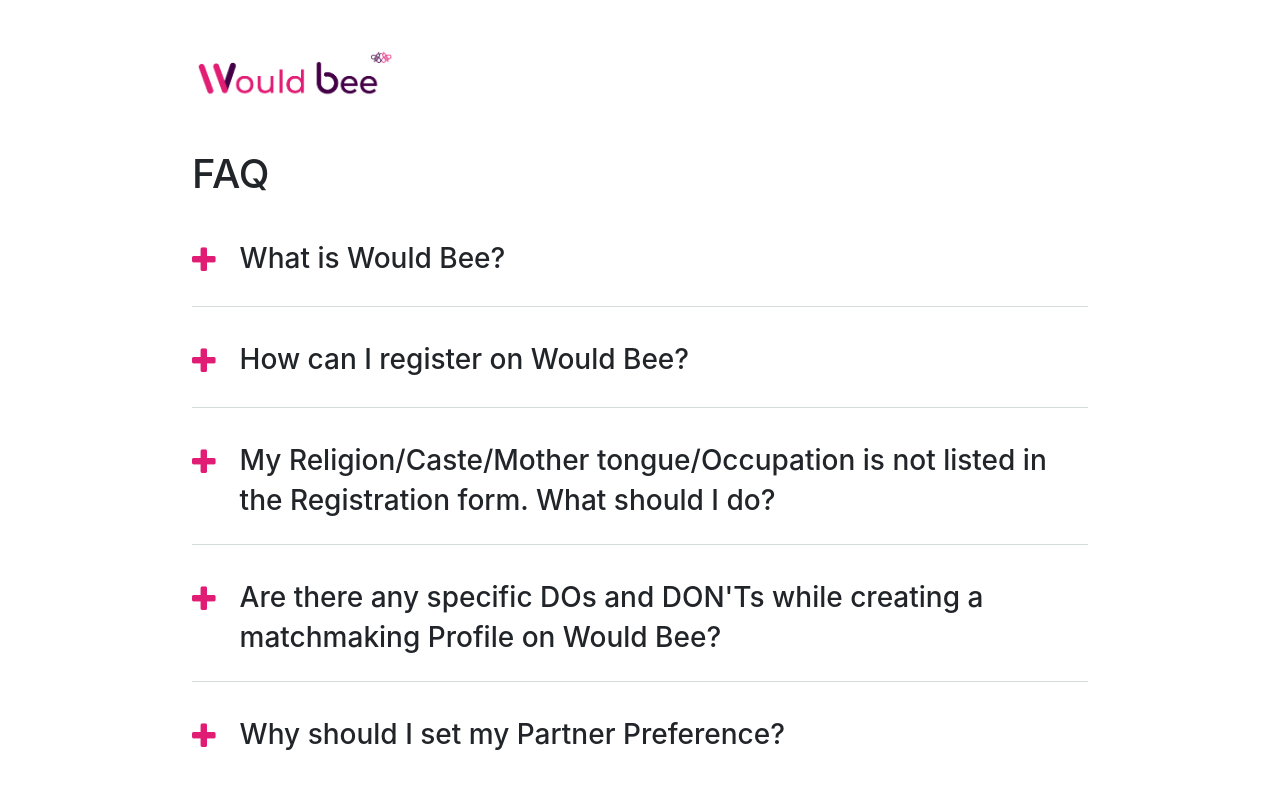
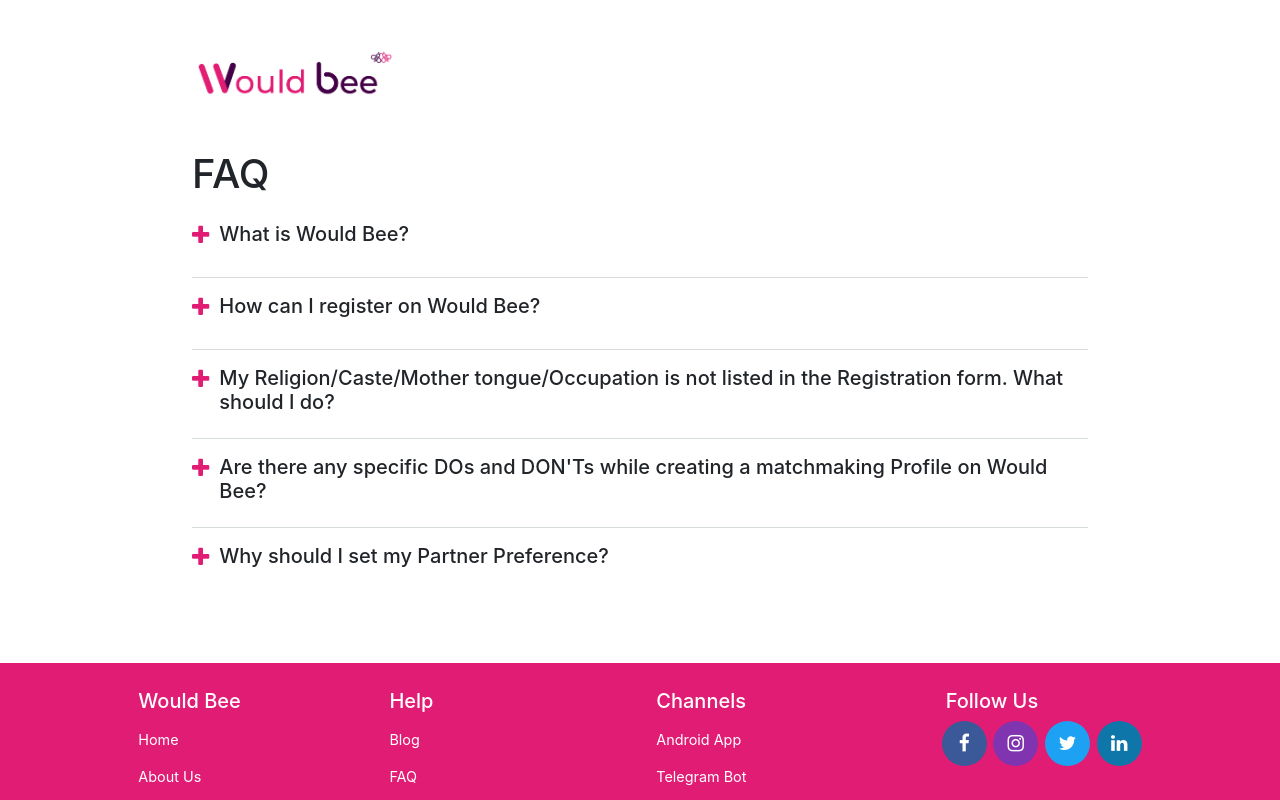
Before and after one commit to imranmandal/wouldbee.com, a React (Create React App) app: page /FAQ in a window 1280 px wide. Shown: the top 800 px of the page. Built offline with nearby package versions, Linux system fonts and the light colour scheme.

Commit message:
some more improvements in FAQ and Telegram pages

```diff
--- a/src/Components/FAQ/FAQ-detail.js
+++ b/src/Components/FAQ/FAQ-detail.js
@@ -11,7 +11,7 @@
     <div className="faq-d">
         <div onClick={handleClick} className="faq-title">
             <i className="fa fa-plus" />
-            <h3>{props.title}</h3>
+            <h5>{props.title}</h5>
         </div>
 
         {
--- a/src/Components/Telegram/Telegram.js
+++ b/src/Components/Telegram/Telegram.js
@@ -9,16 +9,16 @@
     return (
         <div>
             <Navbar />
-            <div className="telegram-outer">
+            <div className="about">
                 <h1>Would Bee on Telegram</h1>
 
-                <p className="outer-p">Would Bee is world's first digital matrimony service that is offered through a Telegram Bot. With our Telegram Bot, you can get the curated bio-data of your matches right in your Telegram messenger.</p>
+                <p>Would Bee is world's first digital matrimony service that is offered through a Telegram Bot. With our Telegram Bot, you can get the curated bio-data of your matches right in your Telegram messenger.</p>
 
-                <p className="outer-p"> To get started, simply install Telegram Messenger if you don't already have it. Go to our Telegram Bot by clicking the <em>Register On Telegram</em> button below. This will take you to our bot within your Telegram App. </p>
+                <p> To get started, simply install Telegram Messenger if you don't already have it. Go to our Telegram Bot by clicking the <em>Register On Telegram</em> button below. This will take you to our bot within your Telegram App. </p>
 
-                <p className="outer-p"> Now in Telegram bot, click <em>/START</em> button to get started. Our bot will show you the help message including the available commands. Use the <em>/register</em> command to start registration. During the registration process the bot will ask you to for your bio-data and a profile picture. Send these to bot and you're good to go. </p>
+                <p> Now in Telegram bot, click the <em>/START</em> button to get started. Our bot will show you the help message including the available commands. Use the <em>/register</em> command to start registration. During the registration process the bot will ask you to for your bio-data and a profile picture. Send these to bot and you're good to go. </p>
 
-                <p className="outer-p"> If you're still in doubt, watch the 5 minute Youtube video explaining the process. </p>
+                <p> If you're still in doubt, watch the 5 minute Youtube video explaining the process. </p>
 
                 <div className="telegram-inner">
                     <div className="telegram-inner-upper" >
--- a/src/index.css
+++ b/src/index.css
@@ -188,10 +188,11 @@
 }
 
 .faq-title i {
-  height: 30px;
-  font-size: 30px;
+  height: 25px;
+  font-size: 22px;
   color: #e11c74;
-  margin-top: 38px;
+  margin-top: 14px;
+  margin-right: 10px;
   transform: translate(0, -50%);
 }
 
@@ -250,12 +251,15 @@
 }
 
 .telegram-outer .outer-p {
+  padding: 1rem 2rem;
+  font-size: 1rem;
+  line-height: 1.5em;
   color: #707b7c;
 }
 
 .telegram-inner {
-  padding-bottom: 5%;
-  border-bottom: 2px solid #aab7b8;
+  padding-bottom: 4%;
+  /* border-bottom: 2px solid #aab7b8; */
 }
 
 .telegram-inner-upper {
```
